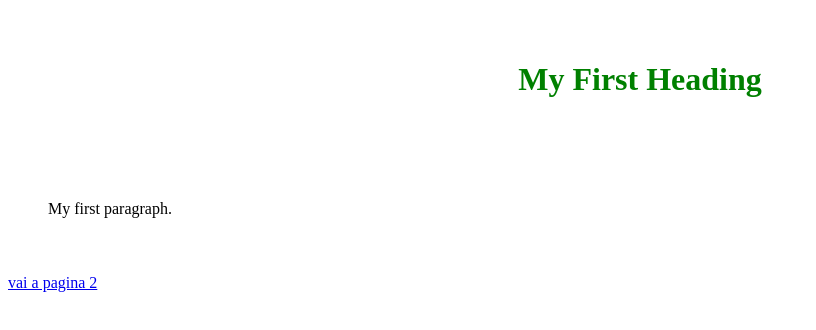
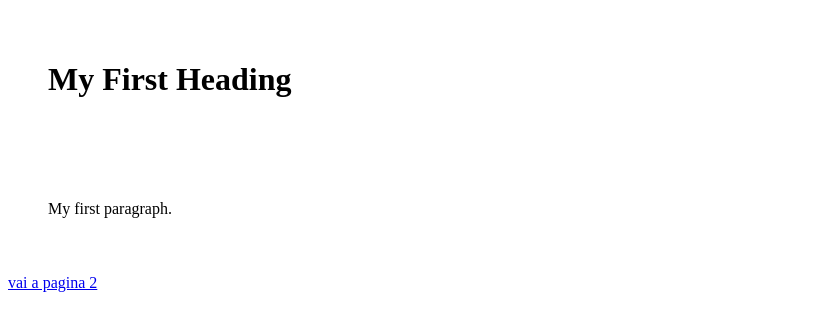
Before and after one commit to benemar/jpa.github.io, a plain HTML site: page index.html in a window 1280 px wide. Shown: the whole page, without its empty margins (0-816 px from the left). Drawn offline with Linux system fonts and the light colour scheme.

Commit message:
Update mystyle.css

```diff
--- a/mystyle.css
+++ b/mystyle.css
@@ -1,7 +1,4 @@
 p {
   padding: 40px;
 }
-h1  {color: green;
-
-     text-align: center;
-   padding: 40px;}
+h1  { padding: 40px;}
```
